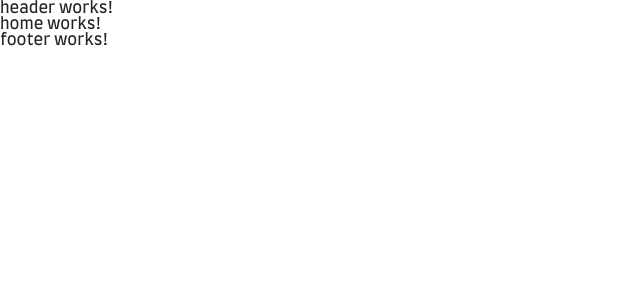
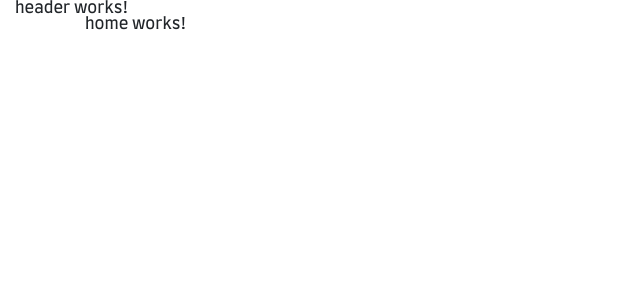
Before and after one commit to ahmedamrzezo/auto-supers, an Angular app: page / in a window 1280 px wide. Shown: the top 300 px of the page, without its empty margins (0-640 px from the left). Built offline with nearby package versions, Linux system fonts and the light colour scheme.

Commit message:
structure page start

```diff
--- a/src/app/app.component.html
+++ b/src/app/app.component.html
@@ -1,7 +1,11 @@
-<app-header></app-header>
+<div class="container-fluid">
+  <app-header></app-header>
+</div>
 
 <main>
-  <app-home></app-home>
+  <div class="container">
+    <app-home></app-home>
+  </div>
 </main>
 
-<app-footer></app-footer>
+<!-- <app-footer></app-footer> -->
```
